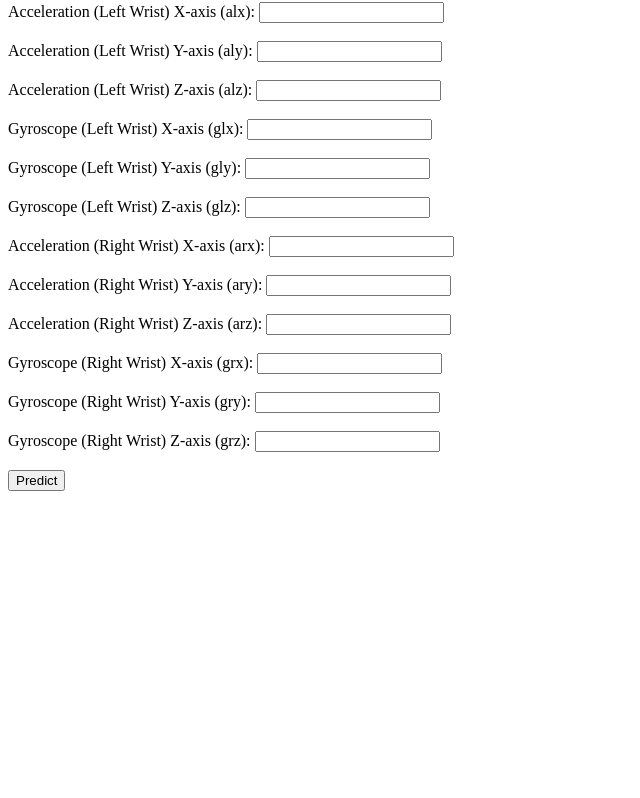
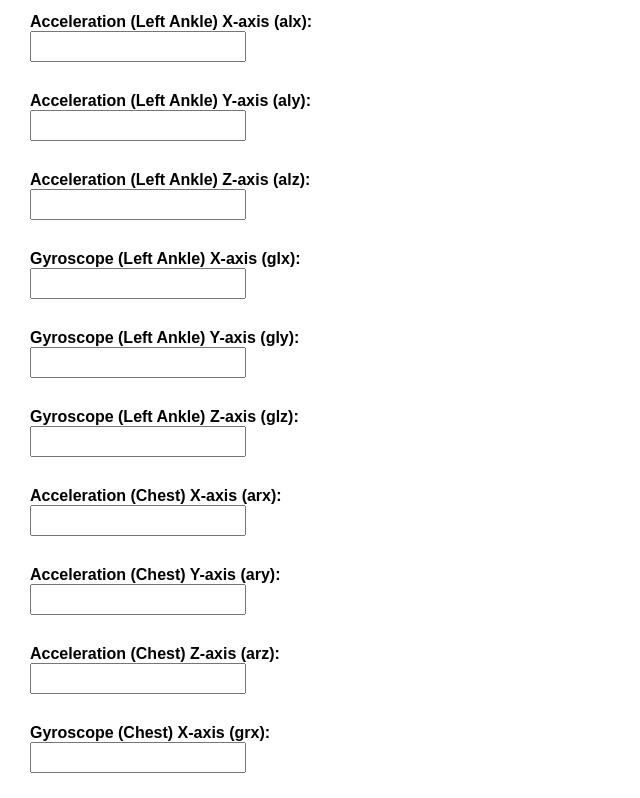
Before and after one commit to adhikarj/ML-Classification1, a plain HTML site: page index.html in a window 1280 px wide. Shown: the part 65-863 px from the top of the page, without its empty margins (0-640 px from the left). Before the commit the page ends 800 px from the top, so only its background shows below. Drawn offline with Linux system fonts and the light colour scheme.

Commit message:
Update index.html

```diff
--- a/index.html
+++ b/index.html
@@ -1,80 +1,126 @@
 <!DOCTYPE html>
-<html>
+<html lang="en">
 <head>
   <meta charset="UTF-8">
-  <title>mHealth ONNX Model</title>
+  <title>mHealth Activity Prediction</title>
 
   <!-- ONNX Runtime Web -->
   <script src="https://cdn.jsdelivr.net/npm/onnxruntime-web/dist/ort.min.js"></script>
+
+  <style>
+    body {
+      font-family: Arial, sans-serif;
+      margin: 30px;
+    }
+    input {
+      width: 200px;
+      padding: 6px;
+      margin-bottom: 12px;
+    }
+    label {
+      font-weight: bold;
+    }
+  </style>
 </head>
 
 <body>
 
 <h2>mHealth Activity Prediction</h2>
 
-<!-- Input boxes -->
 <div id="inputs"></div>
 
 <button onclick="runModel()">Predict</button>
 
-<p id="output"></p>
+<p id="output" style="font-size: 1.2em; font-weight: bold; margin-top: 20px;"></p>
 
 <script>
-  // Feature names based on your dataset
+  /* -----------------------------------------
+     STEP 1: MHEALTH DATASET FEATURE NAMES
+     ----------------------------------------- */
   const FEATURES = [
-    "Acceleration (Left Wrist) X-axis (alx)",
-    "Acceleration (Left Wrist) Y-axis (aly)",
-    "Acceleration (Left Wrist) Z-axis (alz)",
-    "Gyroscope (Left Wrist) X-axis (glx)",
-    "Gyroscope (Left Wrist) Y-axis (gly)",
-    "Gyroscope (Left Wrist) Z-axis (glz)",
-    "Acceleration (Right Wrist) X-axis (arx)",
-    "Acceleration (Right Wrist) Y-axis (ary)",
-    "Acceleration (Right Wrist) Z-axis (arz)",
-    "Gyroscope (Right Wrist) X-axis (grx)",
-    "Gyroscope (Right Wrist) Y-axis (gry)",
-    "Gyroscope (Right Wrist) Z-axis (grz)"
+    "Acceleration (Left Ankle) X-axis (alx)",
+    "Acceleration (Left Ankle) Y-axis (aly)",
+    "Acceleration (Left Ankle) Z-axis (alz)",
+
+    "Gyroscope (Left Ankle) X-axis (glx)",
+    "Gyroscope (Left Ankle) Y-axis (gly)",
+    "Gyroscope (Left Ankle) Z-axis (glz)",
+
+    "Acceleration (Chest) X-axis (arx)",
+    "Acceleration (Chest) Y-axis (ary)",
+    "Acceleration (Chest) Z-axis (arz)",
+
+    "Gyroscope (Chest) X-axis (grx)",
+    "Gyroscope (Chest) Y-axis (gry)",
+    "Gyroscope (Chest) Z-axis (grz)"
   ];
 
+  /* -----------------------------------------
+     STEP 2: Replace with YOUR actual labels
+     Run this in Python:
+         print(le.classes_)
+     Then paste the result here.
+     ----------------------------------------- */
+
+  const ACTIVITY_LABELS = [
+    "Standing",
+    "Walking",
+    "Jogging",
+    "Running",
+    "Jumping",
+    "Lying",
+    "Sitting",
+    "Biking",
+    "Upstairs",
+    "Downstairs"
+  ];
+  // <-- Replace these with your real labels!!
+
+
+  // Build form inputs
   let inputsDiv = document.getElementById("inputs");
 
-  // Create labeled input boxes
   FEATURES.forEach((feature, i) => {
     inputsDiv.innerHTML += `
-      <label>${feature}: </label>
+      <label>${feature}:</label><br>
       <input id="f${i}" type="number" step="any"><br><br>
     `;
   });
 
+
+  /* -----------------------------------------
+     STEP 3: Run the ONNX Model
+     ----------------------------------------- */
   async function runModel() {
     const output = document.getElementById("output");
     output.innerText = "Loading model...";
 
-    // Collect inputs into Float32Array
+    // Convert input values → Float32 tensor
     let arr = new Float32Array(FEATURES.length);
     for (let i = 0; i < FEATURES.length; i++) {
       arr[i] = parseFloat(document.getElementById(`f${i}`).value) || 0;
     }
 
     try {
-      // Load ONNX model
+      // Load your ONNX model
       const session = await ort.InferenceSession.create("mhealth_best_model.onnx");
 
-      // Create tensor
+      // Create input tensor
       const tensor = new ort.Tensor("float32", arr, [1, FEATURES.length]);
 
       // Run inference
       const inputName = session.inputNames[0];
       const results = await session.run({ [inputName]: tensor });
 
-      // Get output scores
       const outputName = session.outputNames[0];
       const scores = results[outputName].data;
 
-      // Pick the class with highest score
+      // Pick highest probability class
       const predictedClass = scores.indexOf(Math.max(...scores));
 
-      output.innerText = "Predicted Activity Class: " + predictedClass;
+      // Show real activity label
+      output.innerText =
+        "Predicted Activity: " + ACTIVITY_LABELS[predictedClass];
 
     } catch (err) {
       output.innerText = "Error: " + err;
```
